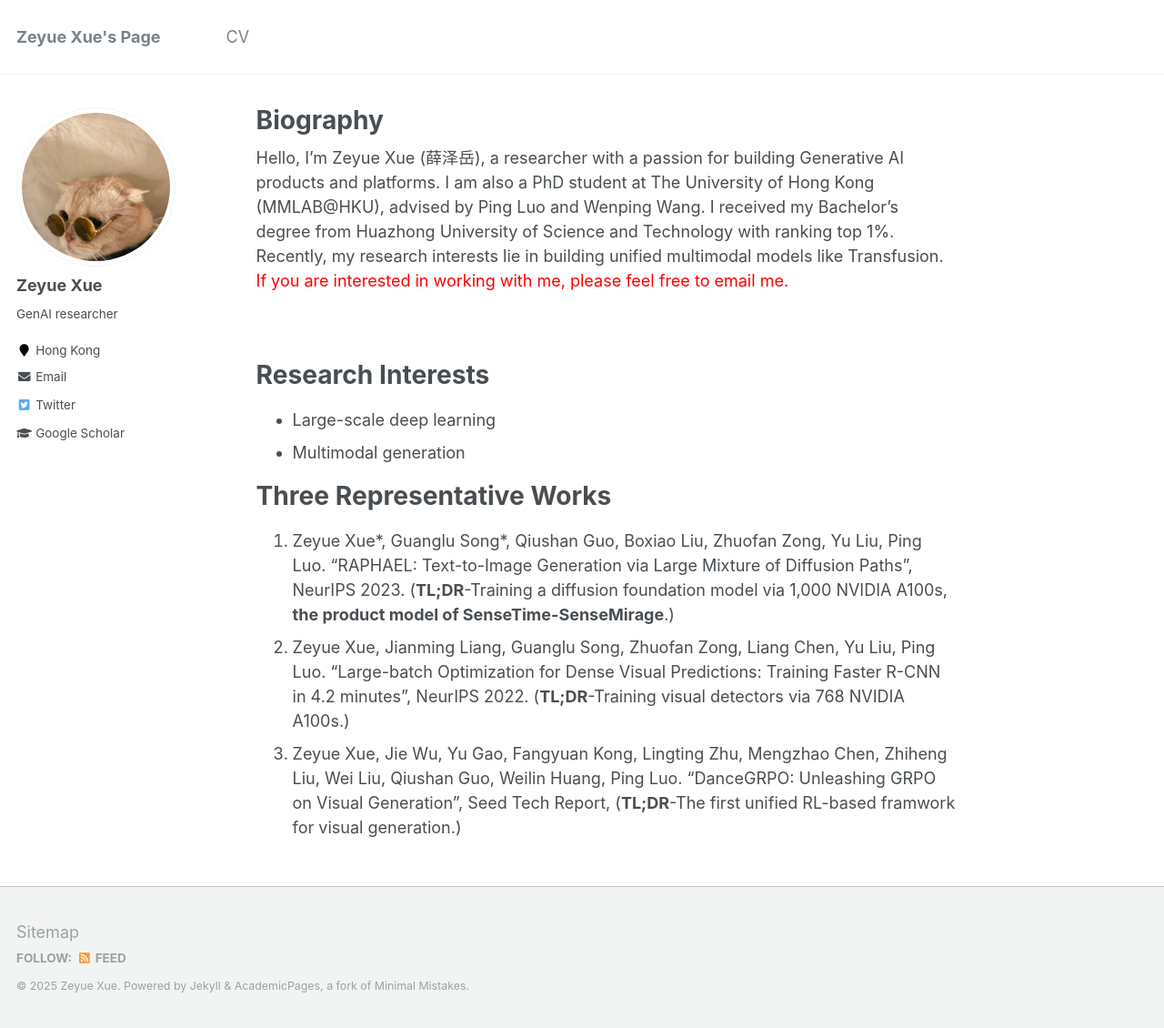
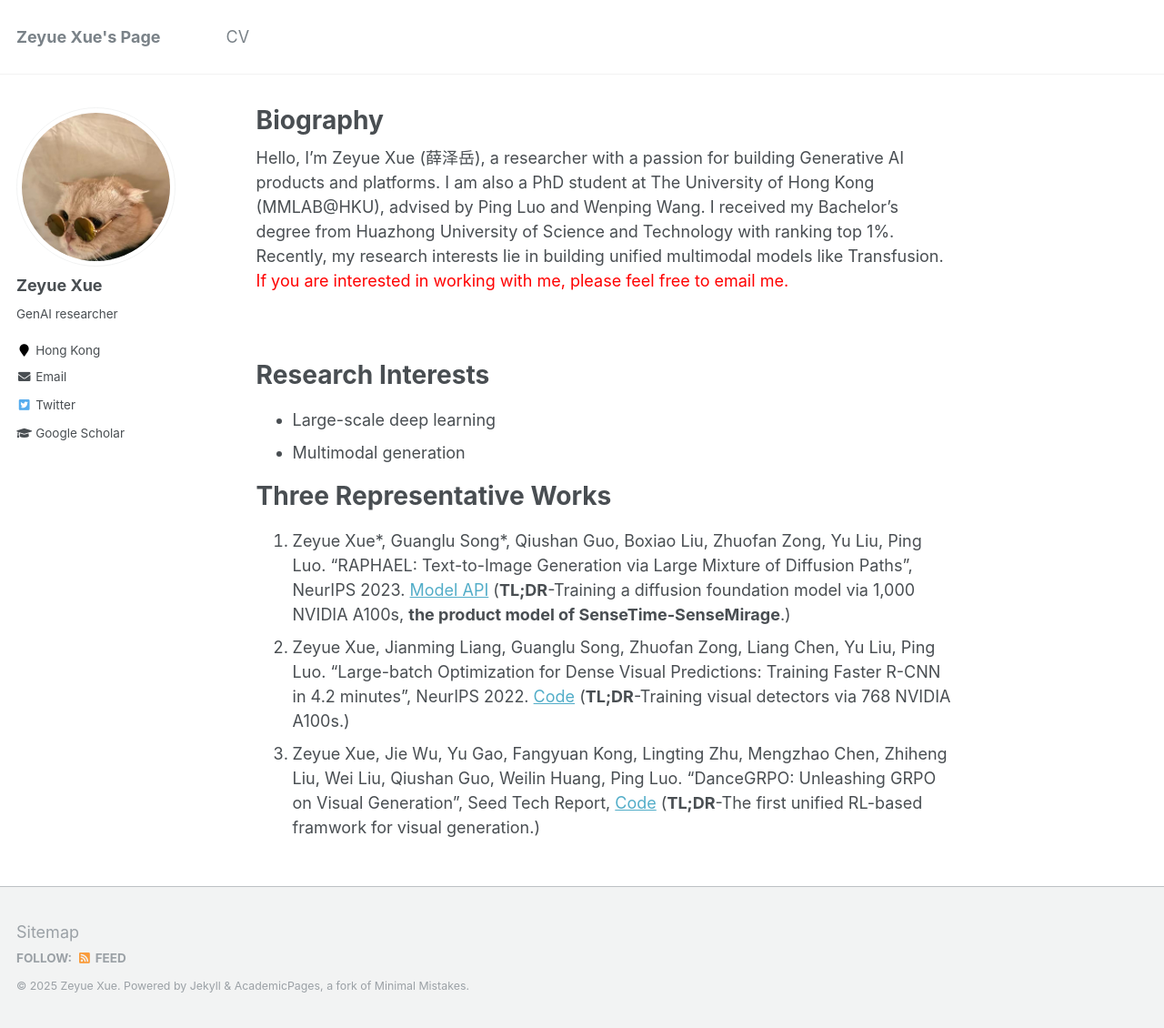
Before and after one commit to XueZeyue/xuezeyue.github.io, a Jekyll site: the page built from _pages/about.md, in a window 1280 px wide and 1130 px high. Shown: the whole window at 91% size. Built offline with Jekyll 4.4.1, drawn with Linux system fonts in a browser that asks for light colours.

Commit message:
Update about.md

```diff
--- a/_pages/about.md
+++ b/_pages/about.md
@@ -19,6 +19,6 @@ Research Interests
 
 **Three Representative Works**
 ======
-  1. Zeyue Xue\*, Guanglu Song\*, Qiushan Guo, Boxiao Liu, Zhuofan Zong, Yu Liu, Ping Luo. "RAPHAEL: Text-to-Image Generation via Large Mixture of Diffusion Paths", NeurIPS 2023. (**TL;DR**-Training a diffusion foundation model via 1,000 NVIDIA A100s, **the product model of SenseTime-SenseMirage**.)
-  2. Zeyue Xue, Jianming Liang, Guanglu Song, Zhuofan Zong, Liang Chen, Yu Liu, Ping Luo. "Large-batch Optimization for Dense Visual Predictions: Training Faster R-CNN in 4.2 minutes", NeurIPS 2022. (**TL;DR**-Training visual detectors via 768 NVIDIA A100s.)
-  3. Zeyue Xue, Jie Wu, Yu Gao, Fangyuan Kong, Lingting Zhu, Mengzhao Chen, Zhiheng Liu, Wei Liu, Qiushan Guo, Weilin Huang, Ping Luo. "DanceGRPO: Unleashing GRPO on Visual Generation", Seed Tech Report, (**TL;DR**-The first unified RL-based framwork for visual generation.)
+  1. Zeyue Xue\*, Guanglu Song\*, Qiushan Guo, Boxiao Liu, Zhuofan Zong, Yu Liu, Ping Luo. "RAPHAEL: Text-to-Image Generation via Large Mixture of Diffusion Paths", NeurIPS 2023. [Model API](https://miaohua.sensetime.com/) (**TL;DR**-Training a diffusion foundation model via 1,000 NVIDIA A100s, **the product model of SenseTime-SenseMirage**.)
+  2. Zeyue Xue, Jianming Liang, Guanglu Song, Zhuofan Zong, Liang Chen, Yu Liu, Ping Luo. "Large-batch Optimization for Dense Visual Predictions: Training Faster R-CNN in 4.2 minutes", NeurIPS 2022. [Code](https://github.com/Sense-X/AGVM) (**TL;DR**-Training visual detectors via 768 NVIDIA A100s.)
+  3. Zeyue Xue, Jie Wu, Yu Gao, Fangyuan Kong, Lingting Zhu, Mengzhao Chen, Zhiheng Liu, Wei Liu, Qiushan Guo, Weilin Huang, Ping Luo. "DanceGRPO: Unleashing GRPO on Visual Generation", Seed Tech Report, [Code](https://github.com/XueZeyue/DanceGRPO/) (**TL;DR**-The first unified RL-based framwork for visual generation.)
```
